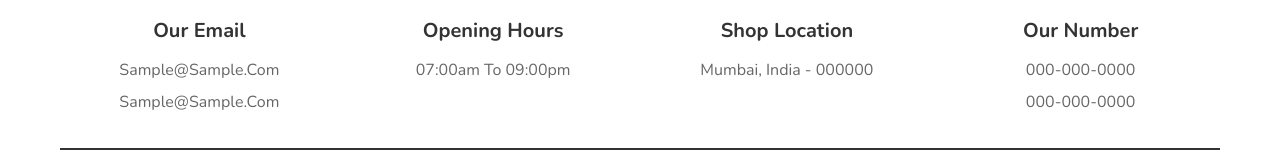
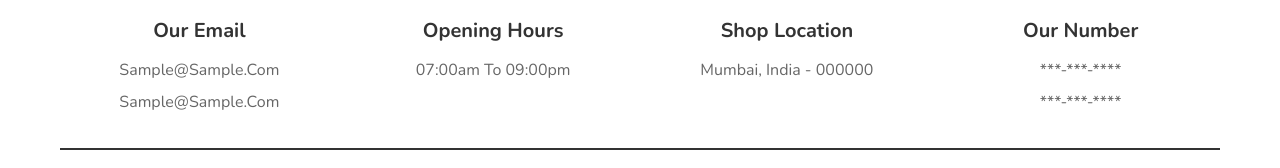
Before and after one commit to naogo705/coffeeSite, a plain HTML site: page index.html in a window 1280 px wide. Shown: the part 5003-5171 px from the top of the page. Drawn offline with nearby package versions, Linux system fonts and the light colour scheme; a web font is replaced by a local one.

Commit message:
電話番号変更

```diff
--- a/index.html
+++ b/index.html
@@ -194,8 +194,8 @@
       <div class="box">
         <i class="fas fa-phone"></i>
         <h3>our number</h3>
-        <p>000-000-0000</p>
-        <p>000-000-0000</p>
+        <p>***-***-****</p>
+        <p>***-***-****</p>
       </div>
     </div>
     <div class="credit"> &copy; copyright @ 2022 by <span>mr. web designer</span> | all rights reserved!</div>
```
